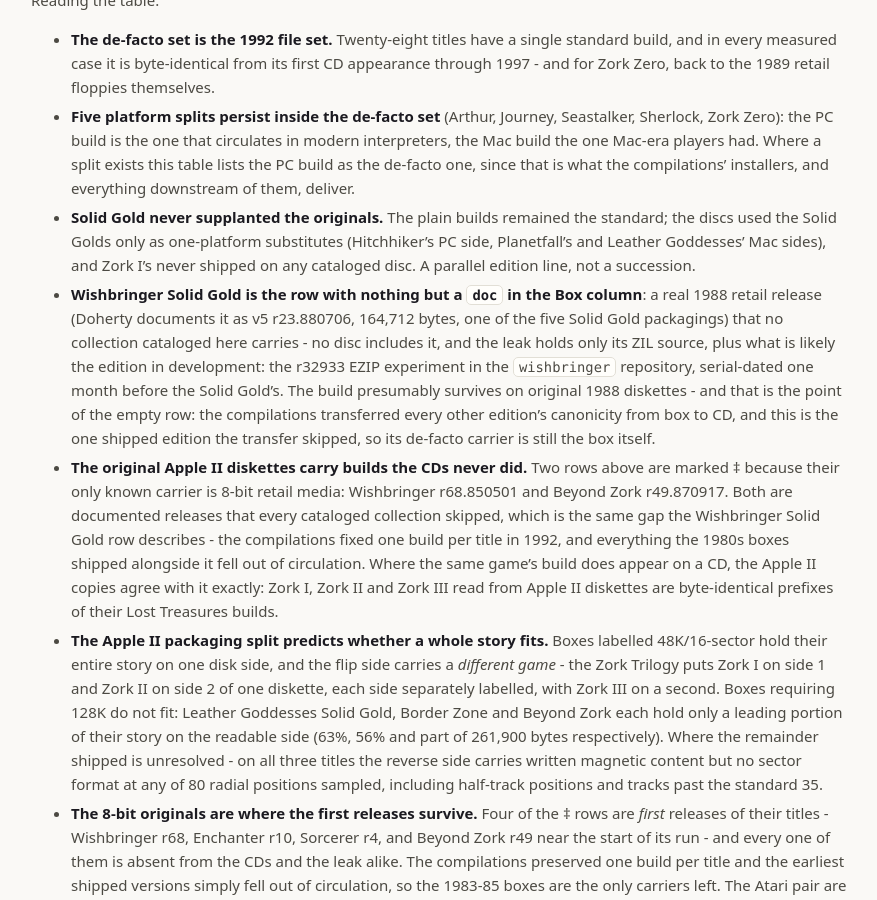
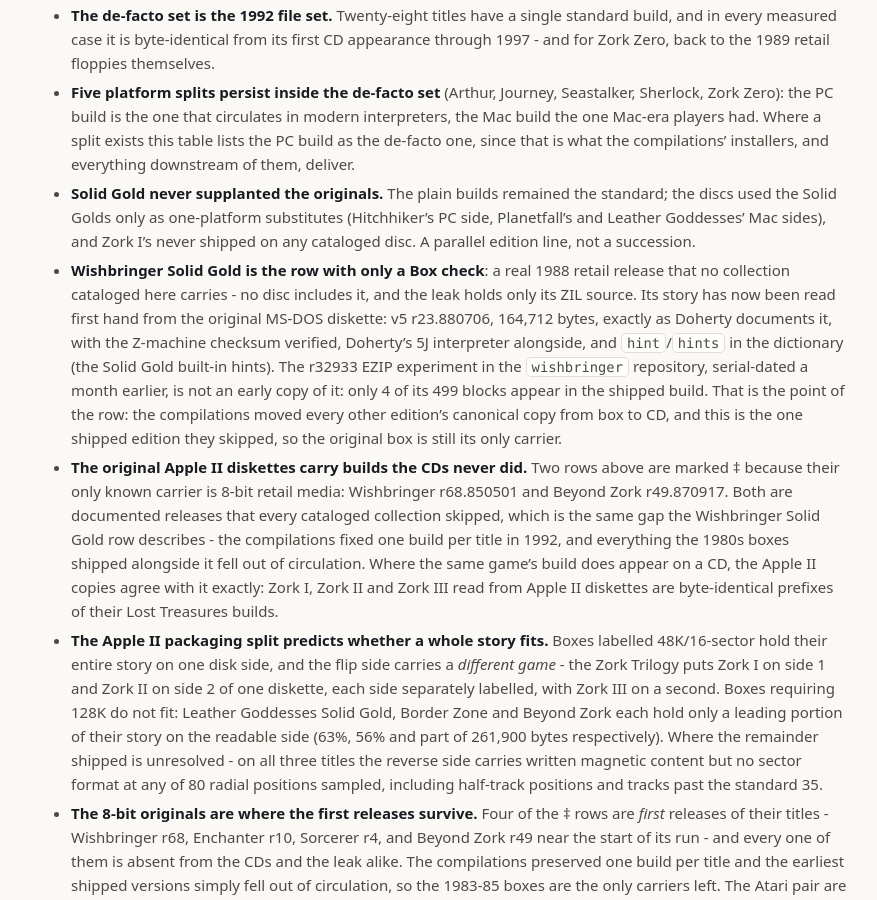
Before and after one commit to graysonlang/infocompendium, a Jekyll site: the page built from docs/de-facto-builds.md, in a window 1280 px wide and 900 px high, scrolled down 3242 px. Shown: the whole window, without its empty margins (201-1078 px from the left). Built offline with Jekyll 4.4.1, drawn with Linux system fonts in a browser that asks for light colours; our own code applies the rules of GitHub Pages for plain Markdown files; some of the changed text lies outside the part shown.

Commit message:
de-facto

```diff
--- a/docs/de-facto-builds.md
+++ b/docs/de-facto-builds.md
@@ -5,7 +5,7 @@
 
 The status is descriptive, not editorial: these are not always the last builds Infocom made (the leaked repositories hold later masters for a third of the catalog), and not always one build per title (five games shipped platform splits that persist to this day, and the five Solid Gold editions appear as their own rows, since the community treats them as separate editions rather than replacements).
 
-Columns: **Box** = original boxed retail media, checked where the build has been verified first hand from the physical diskettes - the 1989 Zork Zero floppies, and the 8-bit diskettes marked ‡ - and "doc" where a documented boxed release is the build's only known carrier; **MP** = Masterpieces (1996); **LTOI1**/**LTOI2** = the 1992 Lost Treasures CDs; **Leak** = the historicalsource repositories (2019), where "hist" marks a build present only in a repository's git history.
+Columns: **Box** = original boxed retail media, checked where the build has been verified first hand from the physical diskettes - the 1989 Zork Zero floppies, the 1988 Wishbringer Solid Gold diskette, and the 8-bit diskettes marked ‡; **MP** = Masterpieces (1996); **LTOI1**/**LTOI2** = the 1992 Lost Treasures CDs; **Leak** = the historicalsource repositories (2019), where "hist" marks a build present only in a repository's git history.
 A hybrid disc carries two platform trees and so can hold two builds of one game: Masterpieces checks both Planetfall rows (plain on its PC side, Solid Gold on its Mac side) and both Leather Goddesses rows, and LTOI1 checks both Hitchhiker's rows - the `(PC)`/`(Mac)` marker on a build names the side that carries it.
 The Zork Anthology (1994) and the Zork Legacy Collection (1997) are not columns because they never carry a build these columns lack: the anthology discs redistribute the Zork-family set, and the Legacy Collection's `DATA.Z` repeats Masterpieces' shared story files.
 
@@ -49,7 +49,7 @@
 | Trinity | v4 r12.860926 |  | ✓ |  | ✓ | hist |
 | The Witness | v3 r22.840924 |  | ✓ | ✓ |  | ✓ |
 | Wishbringer | v3 r69.850920 (PC) |  | ✓ |  | ✓ | ✓ |
-| Wishbringer (Solid Gold) | v5 r23.880706 | doc |  |  |  |  |
+| Wishbringer (Solid Gold) | v5 r23.880706 (PC) | ✓ |  |  |  |  |
 | Wishbringer (Apple II first release) | v3 r68.850501 | ✓‡ |  |  |  |  |
 | Zork I | v3 r88.840726 |  | ✓ | ✓ |  | hist |
 | Zork I (Solid Gold) | v5 r52.871125 |  |  |  |  | ✓ |
@@ -74,7 +74,10 @@
 - **The de-facto set is the 1992 file set.** Twenty-eight titles have a single standard build, and in every measured case it is byte-identical from its first CD appearance through 1997 - and for Zork Zero, back to the 1989 retail floppies themselves.
 - **Five platform splits persist inside the de-facto set** (Arthur, Journey, Seastalker, Sherlock, Zork Zero): the PC build is the one that circulates in modern interpreters, the Mac build the one Mac-era players had. Where a split exists this table lists the PC build as the de-facto one, since that is what the compilations' installers, and everything downstream of them, deliver.
 - **Solid Gold never supplanted the originals.** The plain builds remained the standard; the discs used the Solid Golds only as one-platform substitutes (Hitchhiker's PC side, Planetfall's and Leather Goddesses' Mac sides), and Zork I's never shipped on any cataloged disc. A parallel edition line, not a succession.
-- **Wishbringer Solid Gold is the row with nothing but a `doc` in the Box column**: a real 1988 retail release (Doherty documents it as v5 r23.880706, 164,712 bytes, one of the five Solid Gold packagings) that no collection cataloged here carries - no disc includes it, and the leak holds only its ZIL source, plus what is likely the edition in development: the r32933 EZIP experiment in the `wishbringer` repository, serial-dated one month before the Solid Gold's. The build presumably survives on original 1988 diskettes - and that is the point of the empty row: the compilations transferred every other edition's canonicity from box to CD, and this is the one shipped edition the transfer skipped, so its de-facto carrier is still the box itself.
+- **Wishbringer Solid Gold is the row with only a Box check**: a real 1988 retail release that no collection cataloged here carries - no disc includes it, and the leak holds only its ZIL source.
+  Its story has now been read first hand from the original MS-DOS diskette: v5 r23.880706, 164,712 bytes, exactly as Doherty documents it, with the Z-machine checksum verified, Doherty's 5J interpreter alongside, and `hint`/`hints` in the dictionary (the Solid Gold built-in hints).
+  The r32933 EZIP experiment in the `wishbringer` repository, serial-dated a month earlier, is not an early copy of it: only 4 of its 499 blocks appear in the shipped build.
+  That is the point of the row: the compilations moved every other edition's canonical copy from box to CD, and this is the one shipped edition they skipped, so the original box is still its only carrier.
 - **The original Apple II diskettes carry builds the CDs never did.** Two rows above are marked ‡ because their only known carrier is 8-bit retail media: Wishbringer r68.850501 and Beyond Zork r49.870917. Both are documented releases that every cataloged collection skipped, which is the same gap the Wishbringer Solid Gold row describes - the compilations fixed one build per title in 1992, and everything the 1980s boxes shipped alongside it fell out of circulation. Where the same game's build does appear on a CD, the Apple II copies agree with it exactly: Zork I, Zork II and Zork III read from Apple II diskettes are byte-identical prefixes of their Lost Treasures builds.
 - **The Apple II packaging split predicts whether a whole story fits.** Boxes labelled 48K/16-sector hold their entire story on one disk side, and the flip side carries a *different game* - the Zork Trilogy puts Zork I on side 1 and Zork II on side 2 of one diskette, each side separately labelled, with Zork III on a second. Boxes requiring 128K do not fit: Leather Goddesses Solid Gold, Border Zone and Beyond Zork each hold only a leading portion of their story on the readable side (63%, 56% and part of 261,900 bytes respectively). Where the remainder shipped is unresolved - on all three titles the reverse side carries written magnetic content but no sector format at any of 80 radial positions sampled, including half-track positions and tracks past the standard 35.
 - **The 8-bit originals are where the first releases survive.** Four of the ‡ rows are *first* releases of their titles - Wishbringer r68, Enchanter r10, Sorcerer r4, and Beyond Zork r49 near the start of its run - and every one of them is absent from the CDs and the leak alike. The compilations preserved one build per title and the earliest shipped versions simply fell out of circulation, so the 1983-85 boxes are the only carriers left. The Atari pair are the earliest builds in this table: Sorcerer r4.840131 is the first Sorcerer that ever shipped, three prior builds having been alphas and betas that never left Infocom.
```
Also changed, not shown: README.md (+1 -0 lines).
